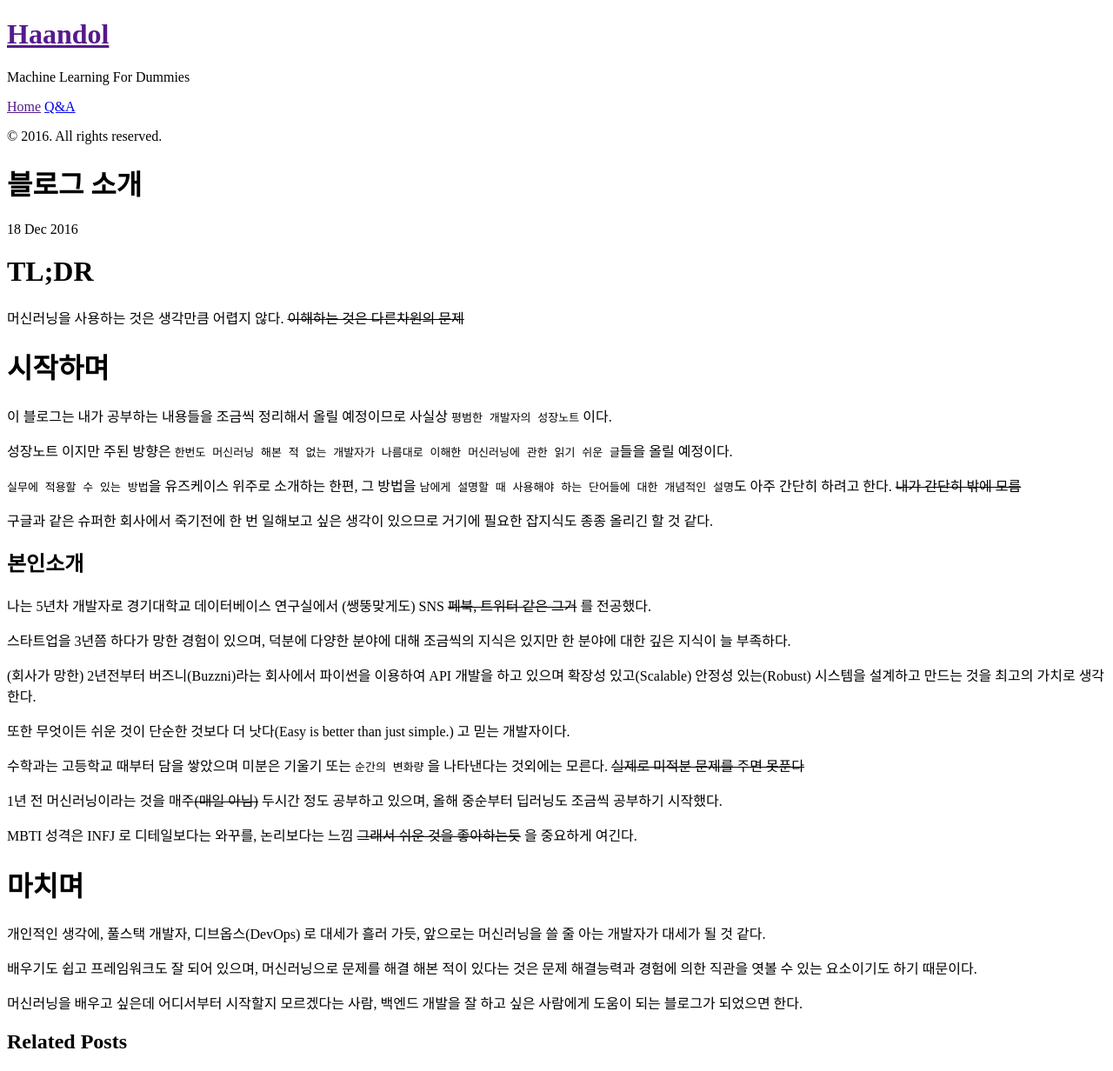
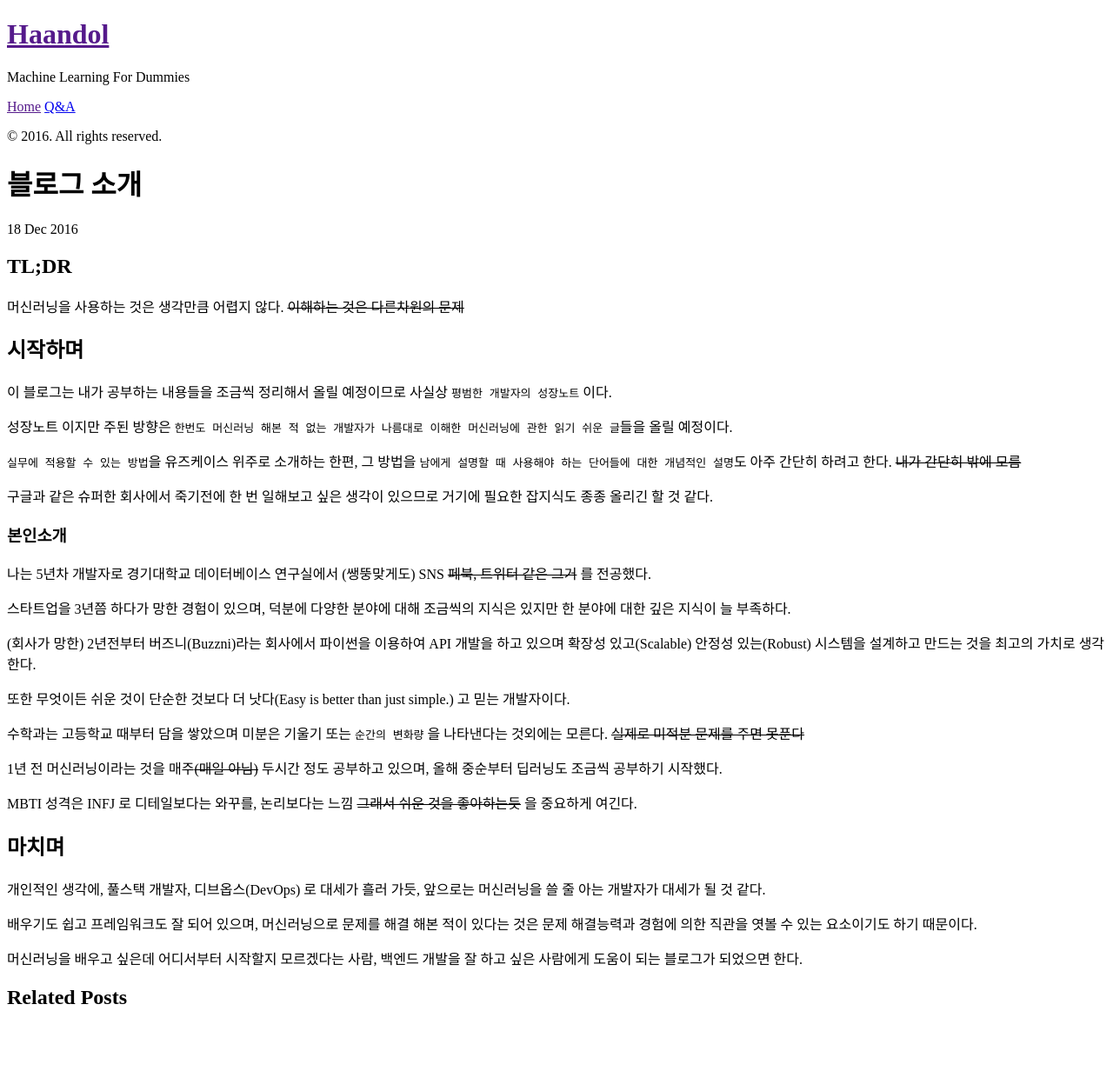
Before and after one commit to haandol/haandol.github.com, a Jekyll site: the page built from _posts/2016-12-18-machine-learning-for-dummies.md, in a window 1280 px wide. Shown: the whole page at 87% size. Built offline with Jekyll 4.4.1, drawn with Linux system fonts in a browser that asks for light colours; after the commit the page ends 1180 px from its top, so only the background shows below that.

Commit message:
단계 하나씩 낮춤

```diff
--- a/_posts/2016-12-18-machine-learning-for-dummies.md
+++ b/_posts/2016-12-18-machine-learning-for-dummies.md
@@ -9,11 +9,11 @@ tags: start blog, machine learning, progmatic
 publish: true
 ---
 
-# TL;DR
+## TL;DR
 
 머신러닝을 사용하는 것은 생각만큼 어렵지 않다. ~~이해하는 것은 다른차원의 문제~~
 
-# 시작하며
+## 시작하며
 
 이 블로그는 내가 공부하는 내용들을 조금씩 정리해서 올릴 예정이므로 사실상 `평범한 개발자의 성장노트` 이다.
 
@@ -23,7 +23,7 @@ publish: true
 
 구글과 같은 슈퍼한 회사에서 죽기전에 한 번 일해보고 싶은 생각이 있으므로 거기에 필요한 잡지식도 종종 올리긴 할 것 같다.
 
-## 본인소개
+### 본인소개
 
 나는 5년차 개발자로 경기대학교 데이터베이스 연구실에서 (쌩뚱맞게도) SNS ~~페북, 트위터 같은 그거~~ 를 전공했다.
 
@@ -39,7 +39,7 @@ publish: true
 
 MBTI 성격은 INFJ 로 디테일보다는 와꾸를, 논리보다는 느낌 ~~그래서 쉬운 것을 좋아하는듯~~ 을 중요하게 여긴다.
 
-# 마치며
+## 마치며
 
 개인적인 생각에, 풀스택 개발자, 디브옵스(DevOps) 로 대세가 흘러 가듯, 앞으로는 머신러닝을 쓸 줄 아는 개발자가 대세가 될 것 같다.
 
```
